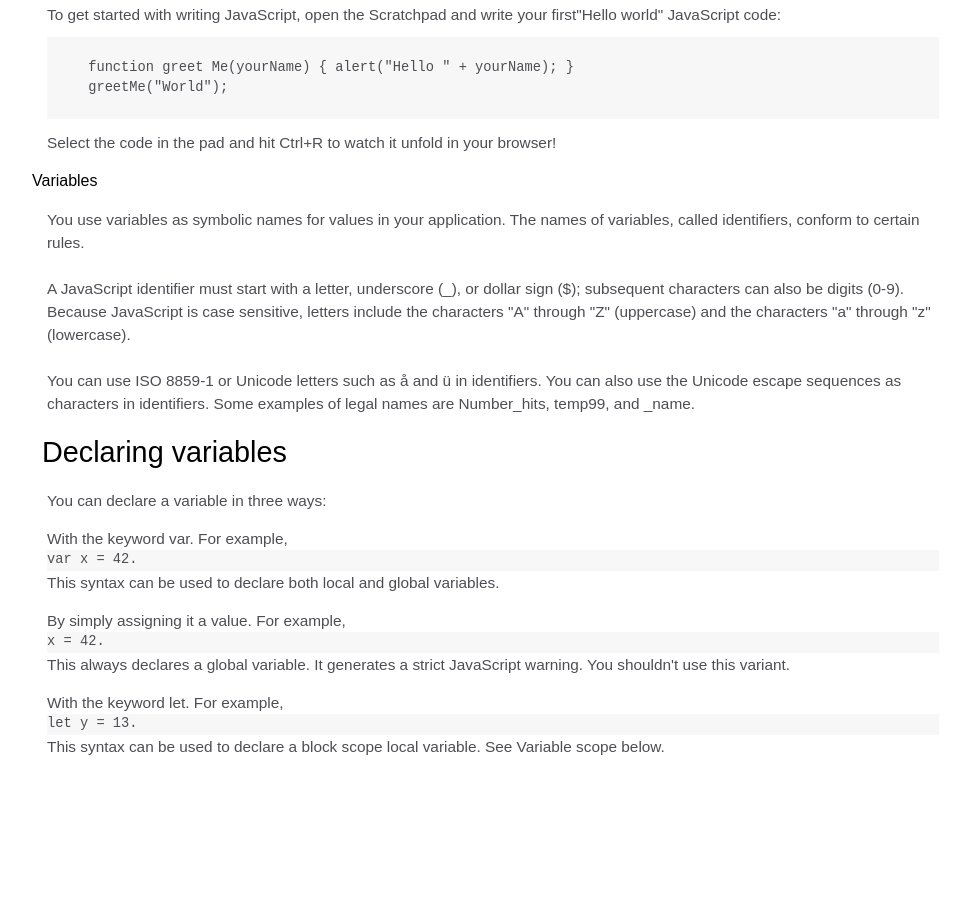
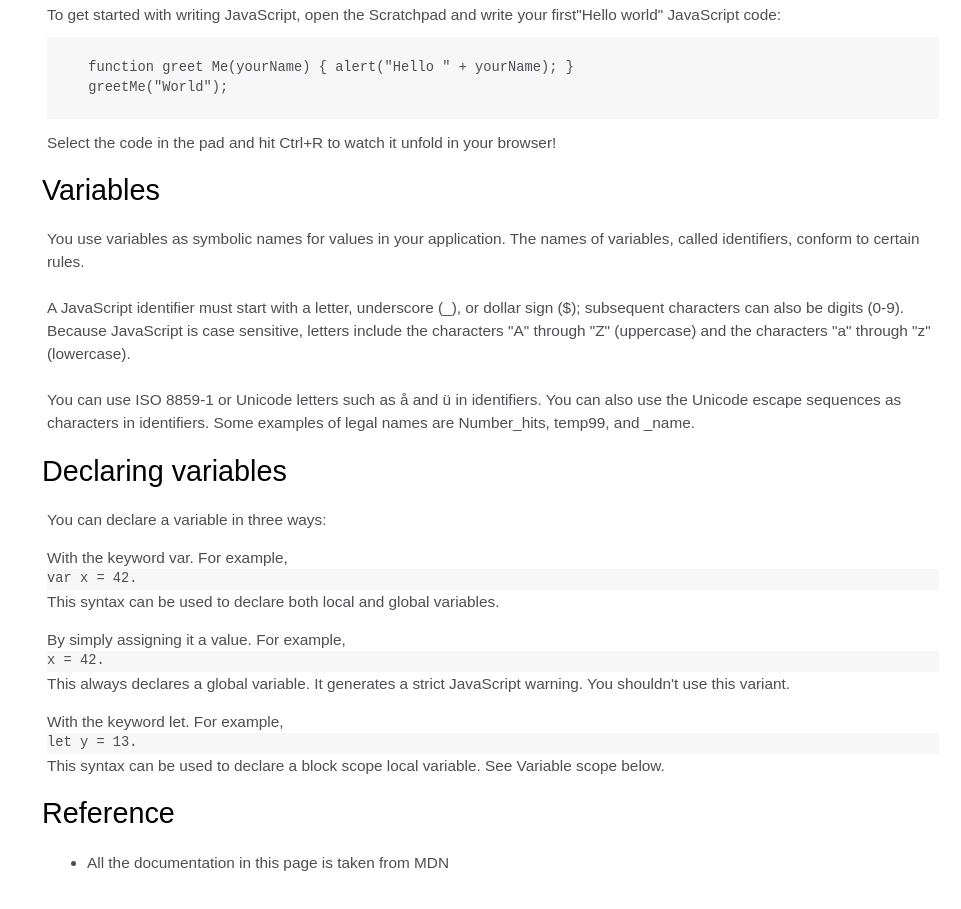
Before and after one commit to Emerance63/Assignment-on-Documentation, a plain HTML site: page Index.html in a window 1280 px wide. Shown: the part 1083-1992 px from the top of the page, without its empty margins (306-1267 px from the left). Before the commit the page ends 1876 px from the top, so only its background shows below. Drawn offline with Linux system fonts and the light colour scheme.

Commit message:
added new code

```diff
--- a/Index.html
+++ b/Index.html
@@ -28,6 +28,9 @@
             </li>
             <li>
               <a href="#Declaring_variables">Declaring_variables</a>
+            </li>
+            <li>
+                <a href="#Reference">Reference</a>
             </li>
         </ul>
     </nav>
@@ -150,7 +153,7 @@
           </article>
 
           <section class="main section"id="variables">
-          <head>Variables</head>
+          <header>Variables</header>
 <article>
 <p>
           You use variables as symbolic names for values in your application.
@@ -195,6 +198,16 @@
           </p>
         </article>
       </section>
+      <section class="main-section" id="Reference">
+        <header>Reference</header>
+        <article>
+          <ul>
+            <li>
+              All the documentation in this page is taken from
+              <a href="https://developer.mozilla.org/en-US/docs/Web/JavaScript/Guide" target="_blank">MDN</a>
+            </li>
+          </ul>
+        </article>
     </main>
 </body>
 </html>
```
